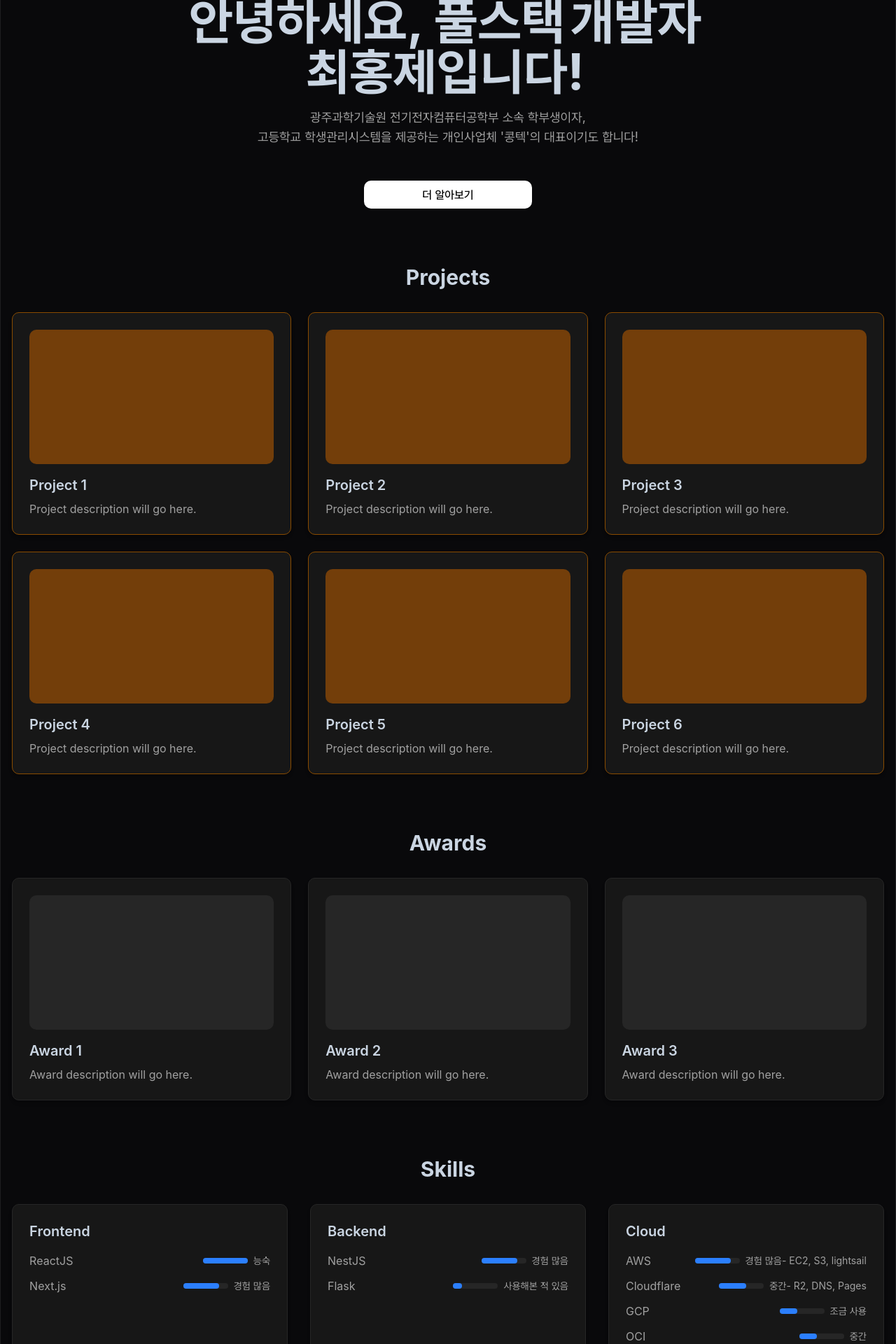
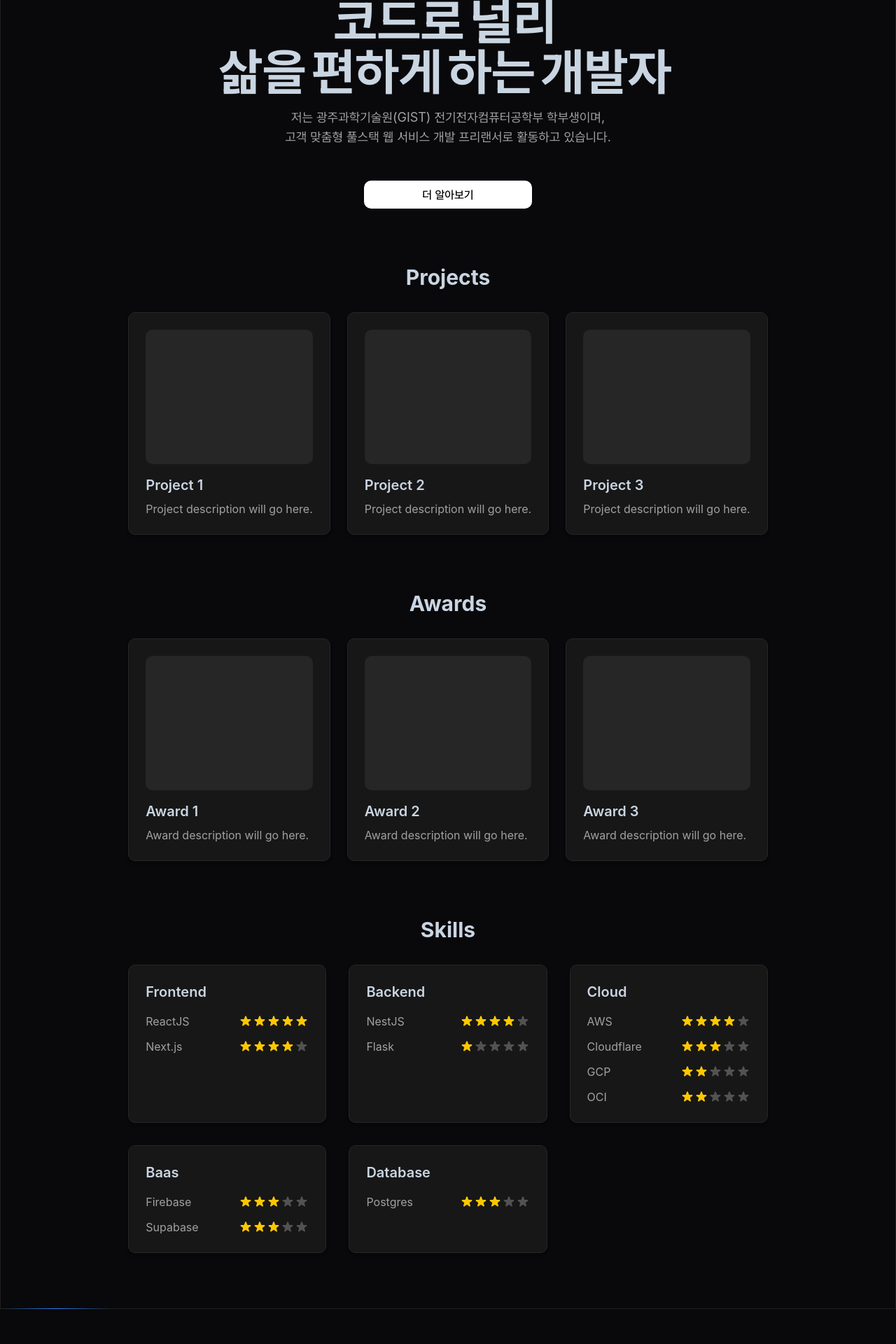
Before and after one commit to enc2586/enc2586.com, a React (Vite) app: page / in a window 1280 px wide. Shown: the part 200-2120 px from the top of the page at 70% size. Built offline with nearby package versions, Linux system fonts and the light colour scheme.

Commit message:
feat: update hero section content, add animated text, and restructure skills, projects, and awards sections

```diff
--- a/src/lib/i18n/locales/en-US.json
+++ b/src/lib/i18n/locales/en-US.json
@@ -12,8 +12,9 @@
     }
   },
   "hero": {
-    "title": "I'm a Developer, Entrepreneur, and Learner",
-    "description": "I'm Hongje Choi, a Full-Stack developer and a student at Gwangju Institute of Science and Technology. I'm also the founder of 'Kongtek'- a private company that provides student management services.",
+    "title_1": "Building a Simpler World",
+    "title_2": "by Engineering Code",
+    "description": "I am an undergraduate student in EECS at GIST and a freelance web developer specializing in Full-Stack custom web services.",
     "explore": "Explore More"
   }
 }
--- a/src/lib/i18n/locales/ko-KR.json
+++ b/src/lib/i18n/locales/ko-KR.json
@@ -12,8 +12,9 @@
     }
   },
   "hero": {
-    "title": "안녕하세요,\n풀스택 개발자 최홍제입니다!",
-    "description": "광주과학기술원 전기전자컴퓨터공학부 소속 학부생이자,\n 고등학교 학생관리시스템을 제공하는 개인사업체 '콩텍'의 대표이기도 합니다!",
+    "title_1": "코드로 널리",
+    "title_2": "삶을 편하게 하는 개발자",
+    "description": "저는 광주과학기술원(GIST) 전기전자컴퓨터공학부 학부생이며,\n고객 맞춤형 풀스택 웹 서비스 개발 프리랜서로 활동하고 있습니다.",
     "explore": "더 알아보기"
   }
 }
--- a/src/routes/__root.tsx
+++ b/src/routes/__root.tsx
@@ -1,11 +1,9 @@
 import { createRootRoute, Outlet } from "@tanstack/react-router";
-import { TanStackRouterDevtools } from "@tanstack/react-router-devtools";
 
 export const Route = createRootRoute({
   component: () => (
     <>
       <Outlet />
-      <TanStackRouterDevtools />
     </>
   ),
 });
--- a/src/routes/index.tsx
+++ b/src/routes/index.tsx
@@ -7,94 +7,71 @@ export const Route = createFileRoute("/")({
   component: RouteComponent,
 });
 
-function RouteComponent() {
-  const { t } = useTranslation();
+interface Skill {
+  name: string;
+  level: number;
+}
 
-  const skills = {
+interface SkillsCategory {
+  [key: string]: Skill[];
+}
+
+const skills: SkillsCategory = {
   frontend: [
-      { name: "ReactJS", level: 5, description: "능숙" },
-      { name: "Next.js", level: 4, description: "경험 많음" },
+    { name: "ReactJS", level: 5 },
+    { name: "Next.js", level: 4 },
   ],
   backend: [
-      { name: "NestJS", level: 4, description: "경험 많음" },
-      { name: "Flask", level: 1, description: "사용해본 적 있음" },
+    { name: "NestJS", level: 4 },
+    { name: "Flask", level: 1 },
   ],
   cloud: [
-      { name: "AWS", level: 4, description: "경험 많음- EC2, S3, lightsail" },
-      { name: "Cloudflare", level: 3, description: "중간- R2, DNS, Pages" },
-      { name: "GCP", level: 2, description: "조금 사용" },
-      { name: "OCI", level: 2, description: "중간" },
+    { name: "AWS", level: 4 },
+    { name: "Cloudflare", level: 3 },
+    { name: "GCP", level: 2 },
+    { name: "OCI", level: 2 },
   ],
   baas: [
-      {
-        name: "Firebase",
-        level: 3,
-        description: "중간- Auth, Firestore, Storage",
-      },
-      {
-        name: "Supabase",
-        level: 3,
-        description: "중간- Auth, Postgres, Realtime",
-      },
+    { name: "Firebase", level: 3 },
+    { name: "Supabase", level: 3 },
   ],
-    database: [
-      { name: "Postgres", level: 3, description: "중간- prisma orm 주력" },
-    ],
+  database: [{ name: "Postgres", level: 3 }],
 };
 
+interface AnimatedTextProps {
+  text: string;
+  delay?: number;
+  className?: string;
+}
+
+const AnimatedText = ({
+  text,
+  delay = 0,
+  className = "",
+}: AnimatedTextProps) => {
   return (
-    <div className="relative mx-auto flex max-w-7xl flex-col items-center justify-center lg:my-10">
-      <Navbar />
-      <div className="absolute inset-y-0 left-0 h-full w-px bg-neutral-200/80 dark:bg-neutral-800/80">
-        <div className="absolute top-0 h-40 w-px bg-gradient-to-b from-transparent via-blue-500 to-transparent" />
-      </div>
-      <div className="absolute inset-y-0 right-0 h-full w-px bg-neutral-200/80 dark:bg-neutral-800/80">
-        <div className="absolute h-40 w-px bg-gradient-to-b from-transparent via-blue-500 to-transparent" />
-      </div>
-      <div className="absolute inset-x-0 bottom-0 h-px w-full bg-neutral-200/80 dark:bg-neutral-800/80">
-        <div className="absolute mx-auto h-px w-40 bg-gradient-to-r from-transparent via-blue-500 to-transparent" />
-      </div>
-      <div className="px-4 py-10 md:py-20">
-        <h1 className="relative z-10 mx-auto max-w-4xl text-center text-2xl font-bold text-slate-700 md:text-4xl lg:text-7xl dark:text-slate-300">
-          {t("hero.title")
-            .split(" ")
-            .map((word, index) => (
+    <>
+      {text.split(" ").map((word, index) => (
         <motion.span
           key={index}
           initial={{ opacity: 0, filter: "blur(4px)", y: 10 }}
           animate={{ opacity: 1, filter: "blur(0px)", y: 0 }}
           transition={{
             duration: 0.3,
-                  delay: index * 0.1,
+            delay: (index + delay) * 0.1,
             ease: "easeInOut",
           }}
-                className="mr-2 inline-block"
+          className={`mr-2 inline-block ${className}`}
         >
           {word}
         </motion.span>
       ))}
-        </h1>
-        <motion.p
-          initial={{ opacity: 0 }}
-          animate={{ opacity: 1 }}
-          transition={{ duration: 0.3, delay: 0.8 }}
-          className="relative z-10 mx-auto max-w-xl py-4 text-center text-lg font-normal text-neutral-600 dark:text-neutral-400"
-          data-i18n
-        >
-          {t("hero.description")}
-        </motion.p>
-        <motion.div
-          initial={{ opacity: 0 }}
-          animate={{ opacity: 1 }}
-          transition={{ duration: 0.3, delay: 1 }}
-          className="relative z-10 mt-8 flex flex-wrap items-center justify-center gap-4"
-        >
-          <button className="w-60 transform rounded-lg bg-black px-6 py-2 font-medium text-white transition-all duration-300 hover:-translate-y-0.5 hover:bg-gray-800 dark:bg-white dark:text-black dark:hover:bg-gray-200">
-            {t("hero.explore")}
-          </button>
-        </motion.div>
+    </>
+  );
+};
 
-        {/* Projects Section */}
+const ProjectsSection = () => {
+  return (
     <motion.div
       initial={{ opacity: 0, y: 20 }}
       animate={{ opacity: 1, y: 0 }}
@@ -105,12 +82,12 @@ function RouteComponent() {
         Projects
       </h2>
       <div className="grid grid-cols-1 gap-6 md:grid-cols-3">
-            {[1, 2, 3, 4, 5, 6].map((i) => (
+        {[1, 2, 3].map((i) => (
           <div
             key={i}
-                className="rounded-lg border border-yellow-200 bg-white p-6 shadow-md dark:border-yellow-800 dark:bg-neutral-900"
+            className="rounded-lg border border-neutral-200 bg-white p-6 shadow-md dark:border-neutral-800 dark:bg-neutral-900"
           >
-                <div className="h-48 w-full rounded-lg bg-yellow-100 dark:bg-yellow-900" />
+            <div className="h-48 w-full rounded-lg bg-neutral-200 dark:bg-neutral-800" />
             <h3 className="mt-4 text-xl font-semibold text-slate-700 dark:text-slate-300">
               Project {i}
             </h3>
@@ -121,8 +98,11 @@ function RouteComponent() {
         ))}
       </div>
     </motion.div>
+  );
+};
 
-        {/* Awards Section */}
+const AwardsSection = () => {
+  return (
     <motion.div
       initial={{ opacity: 0, y: 20 }}
       animate={{ opacity: 1, y: 0 }}
@@ -149,8 +129,11 @@ function RouteComponent() {
         ))}
       </div>
     </motion.div>
+  );
+};
 
-        {/* Skills Section */}
+const SkillsSection = () => {
+  return (
     <motion.div
       initial={{ opacity: 0, y: 20 }}
       animate={{ opacity: 1, y: 0 }}
@@ -179,15 +162,20 @@ function RouteComponent() {
                     {skill.name}
                   </span>
                   <div className="flex items-center">
-                        <div className="mr-2 h-2 w-16 rounded-full bg-neutral-200 dark:bg-neutral-800">
-                          <div
-                            className="h-full rounded-full bg-blue-500"
-                            style={{ width: `${(skill.level / 5) * 100}%` }}
-                          />
-                        </div>
-                        <span className="text-sm text-neutral-500 dark:text-neutral-400">
-                          {skill.description}
-                        </span>
+                    {[...Array(5)].map((_, index) => (
+                      <svg
+                        key={index}
+                        className={`h-5 w-5 ${
+                          index < skill.level
+                            ? "text-yellow-400"
+                            : "text-neutral-300 dark:text-neutral-600"
+                        }`}
+                        fill="currentColor"
+                        viewBox="0 0 20 20"
+                      >
+                        <path d="M9.049 2.927c.3-.921 1.603-.921 1.902 0l1.07 3.292a1 1 0 00.95.69h3.462c.969 0 1.371 1.24.588 1.81l-2.8 2.034a1 1 0 00-.364 1.118l1.07 3.292c.3.921-.755 1.688-1.54 1.118l-2.8-2.034a1 1 0 00-1.175 0l-2.8 2.034c-.784.57-1.838-.197-1.539-1.118l1.07-3.292a1 1 0 00-.364-1.118L2.98 8.72c-.783-.57-.38-1.81.588-1.81h3.461a1 1 0 00.951-.69l1.07-3.292z" />
+                      </svg>
+                    ))}
                   </div>
                 </div>
               ))}
@@ -196,6 +184,56 @@ function RouteComponent() {
         ))}
       </div>
     </motion.div>
+  );
+};
+
+function RouteComponent() {
+  const { t } = useTranslation();
+
+  return (
+    <div className="relative mx-auto flex max-w-7xl flex-col items-center justify-center lg:my-10">
+      <Navbar />
+      <div className="absolute inset-y-0 left-0 h-full w-px bg-neutral-200/80 dark:bg-neutral-800/80">
+        <div className="absolute top-0 h-40 w-px bg-gradient-to-b from-transparent via-blue-500 to-transparent" />
+      </div>
+      <div className="absolute inset-y-0 right-0 h-full w-px bg-neutral-200/80 dark:bg-neutral-800/80">
+        <div className="absolute h-40 w-px bg-gradient-to-b from-transparent via-blue-500 to-transparent" />
+      </div>
+      <div className="absolute inset-x-0 bottom-0 h-px w-full bg-neutral-200/80 dark:bg-neutral-800/80">
+        <div className="absolute mx-auto h-px w-40 bg-gradient-to-r from-transparent via-blue-500 to-transparent" />
+      </div>
+      <div className="px-4 py-10 md:py-20">
+        <h1 className="relative z-10 mx-auto max-w-4xl text-center text-2xl font-bold text-slate-700 md:text-4xl lg:text-7xl dark:text-slate-300">
+          <AnimatedText text={t("hero.title_1")} />
+          <br />
+          <AnimatedText
+            text={t("hero.title_2")}
+            delay={t("hero.title_1").split(" ").length}
+          />
+        </h1>
+        <motion.p
+          initial={{ opacity: 0 }}
+          animate={{ opacity: 1 }}
+          transition={{ duration: 0.3, delay: 0.8 }}
+          className="relative z-10 mx-auto max-w-xl py-4 text-center text-lg font-normal text-neutral-600 dark:text-neutral-400"
+          data-i18n
+        >
+          {t("hero.description")}
+        </motion.p>
+        <motion.div
+          initial={{ opacity: 0 }}
+          animate={{ opacity: 1 }}
+          transition={{ duration: 0.3, delay: 1 }}
+          className="relative z-10 mt-8 flex flex-wrap items-center justify-center gap-4"
+        >
+          <button className="w-60 transform rounded-lg bg-black px-6 py-2 font-medium text-white transition-all duration-300 hover:-translate-y-0.5 hover:bg-gray-800 dark:bg-white dark:text-black dark:hover:bg-gray-200">
+            {t("hero.explore")}
+          </button>
+        </motion.div>
+
+        <ProjectsSection />
+        <AwardsSection />
+        <SkillsSection />
       </div>
     </div>
   );
```
Lines whose indentation alone changed are shown as unchanged.
